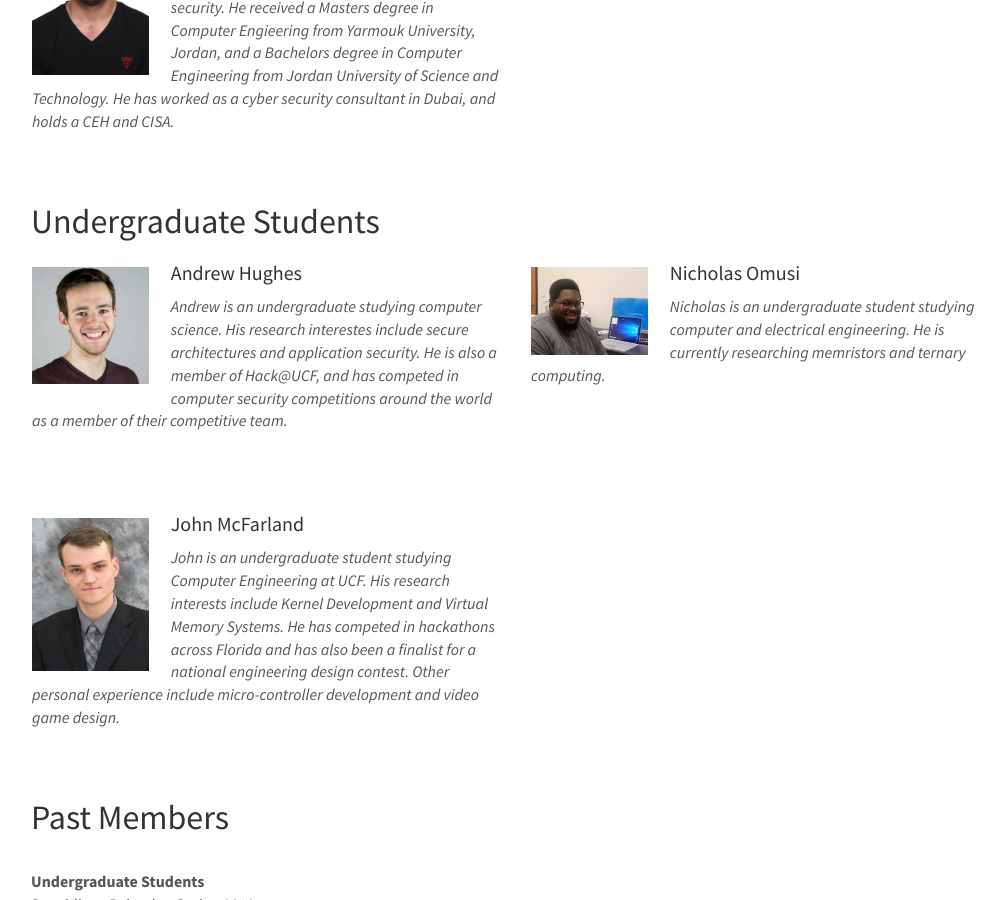
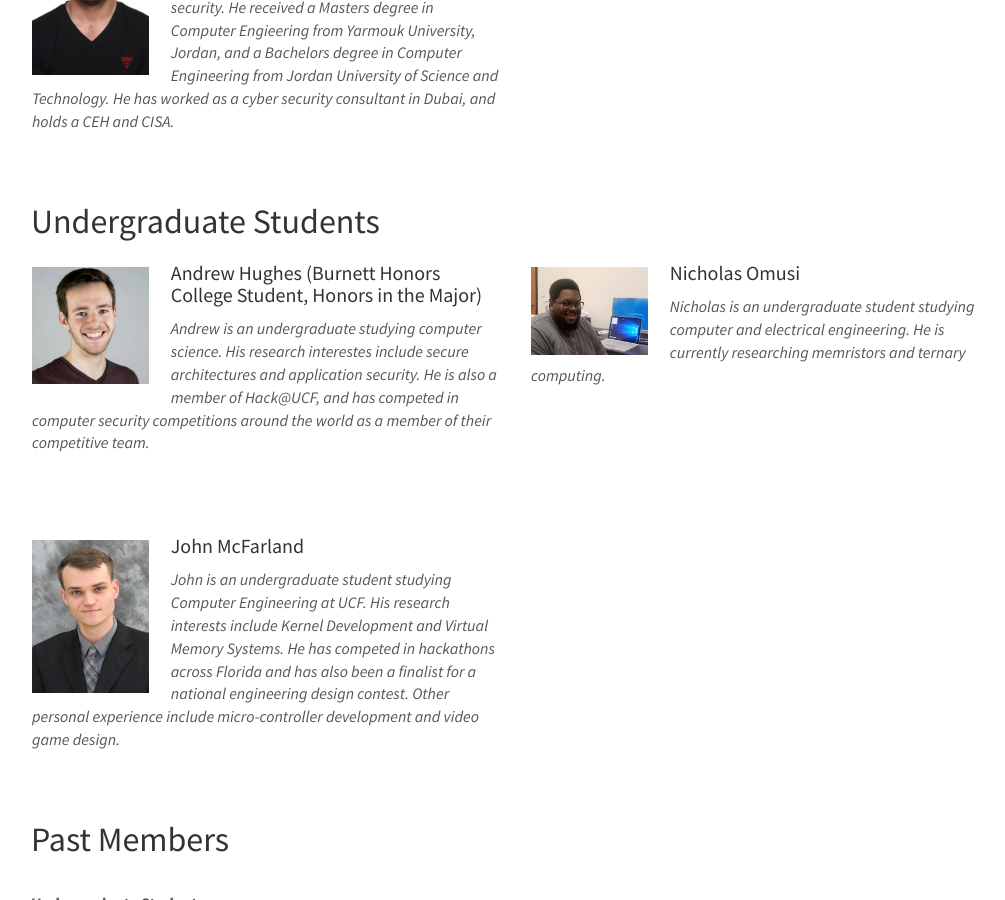
Before and after one commit to sacagroup/sacagroup.github.io, a Jekyll site: the page built from _pages/team.md, in a window 1280 px wide and 900 px high, scrolled down 1472 px. Shown: the whole window, without its empty margins (125-1130 px from the left). Built offline with Jekyll 4.4.1, drawn with Linux system fonts in a browser that asks for light colours; nearby versions of some CDN libraries.

Commit message:
Add bio roles at ucf

```diff
--- a/_data/ugstudents.yml
+++ b/_data/ugstudents.yml
@@ -1,4 +1,4 @@
-- name: Andrew Hughes
+- name: Andrew Hughes (Burnett Honors College Student, Honors in the Major)
   photo: ahughes.jpg
   info: Andrew is an undergraduate studying computer science. His research interestes include secure architectures and application security. He is also a member of Hack@UCF, and has competed in computer security competitions around the world as a member of their competitive team.
   number_educ: 0
```
